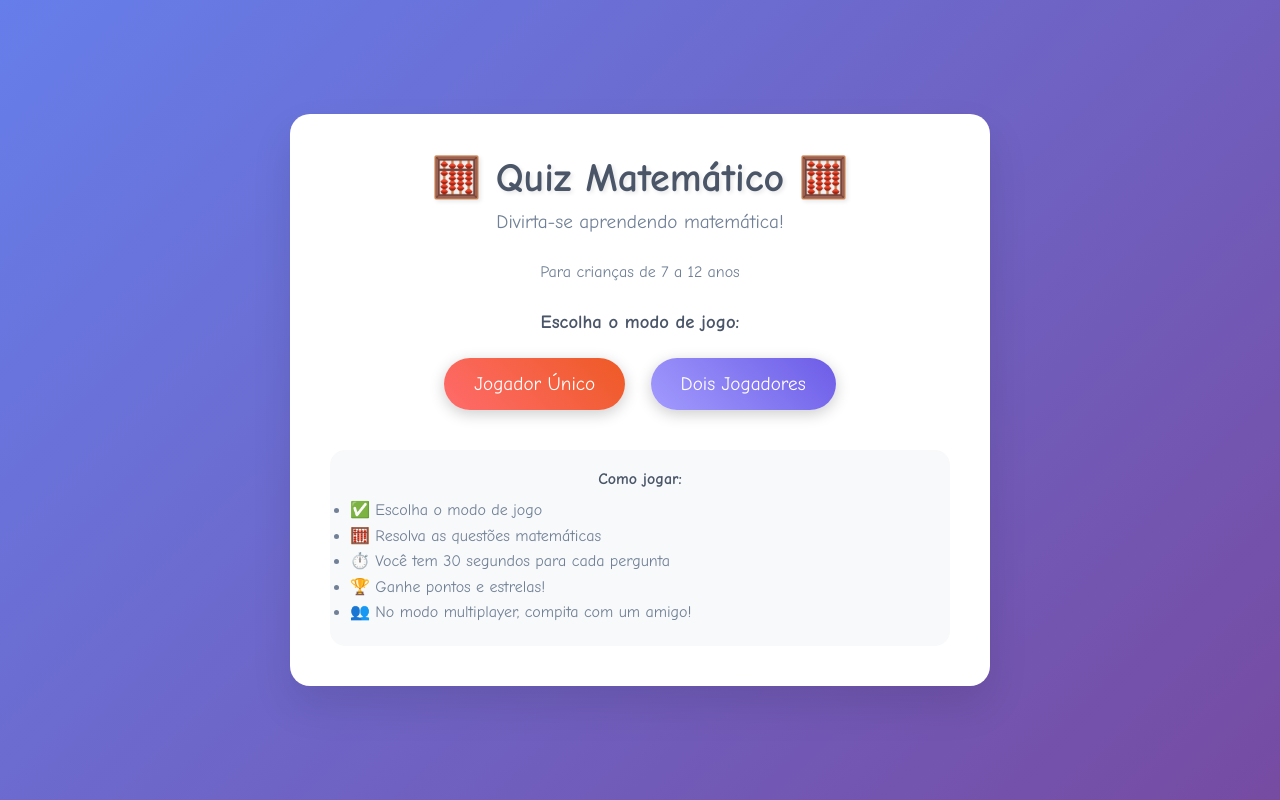
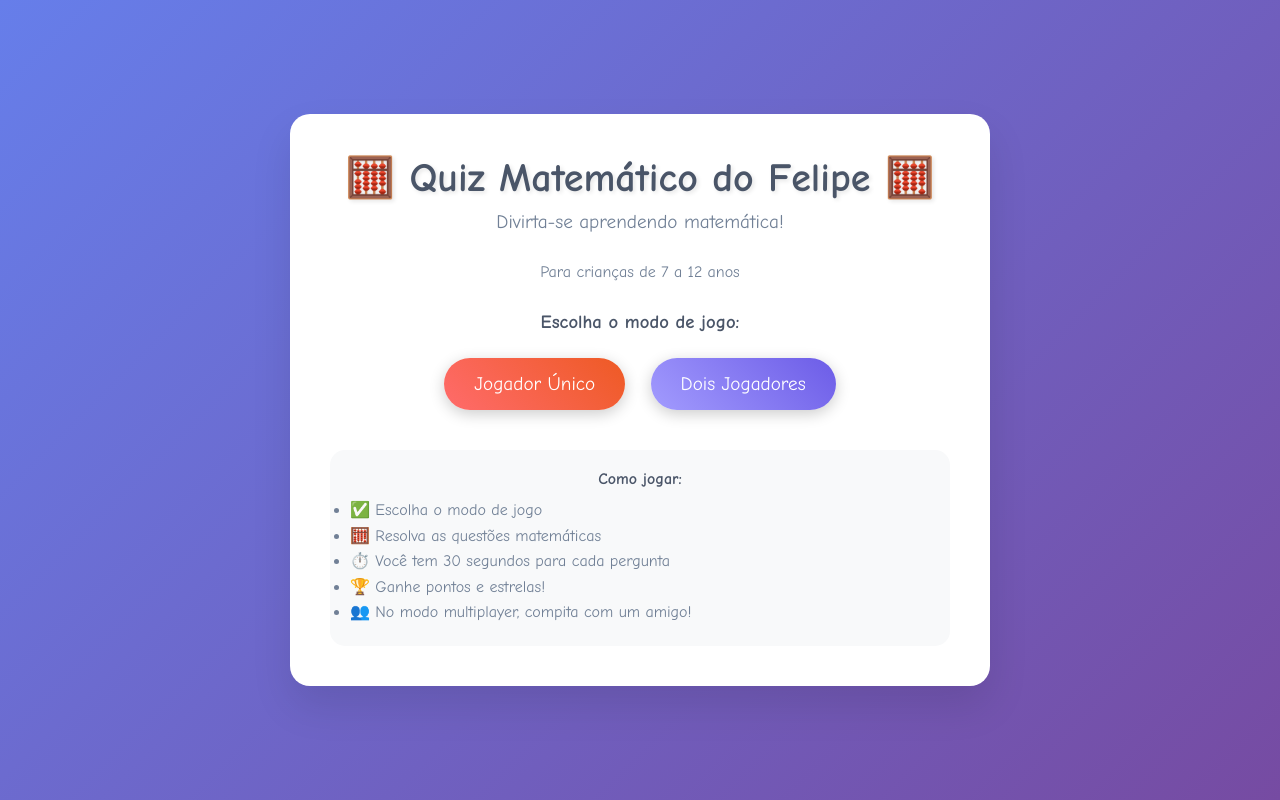
Before and after one commit to Fesouza92/QUIZ-EDUCATIVO, a plain HTML site: page index.html in a window 1280 px wide. Drawn offline with Linux system fonts and the light colour scheme.

Commit message:
alterando o nome do jogo

```diff
--- a/index.html
+++ b/index.html
@@ -288,7 +288,7 @@
     <div class="container">
         <!-- Tela de Início -->
         <div class="start-screen active">
-            <h1>🧮 Quiz Matemático 🧮</h1>
+            <h1>🧮 Quiz Matemático do Felipe 🧮</h1>
             <p class="subtitle">Divirta-se aprendendo matemática!</p>
             <p style="color: #718096; margin-bottom: 30px;">Para crianças de 7 a 12 anos</p>
 
```
